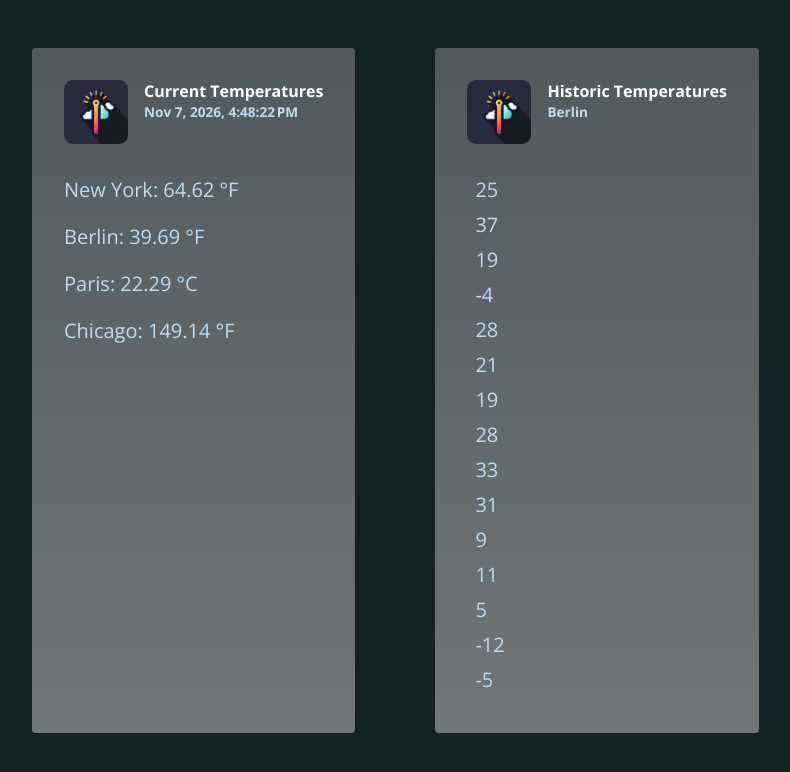
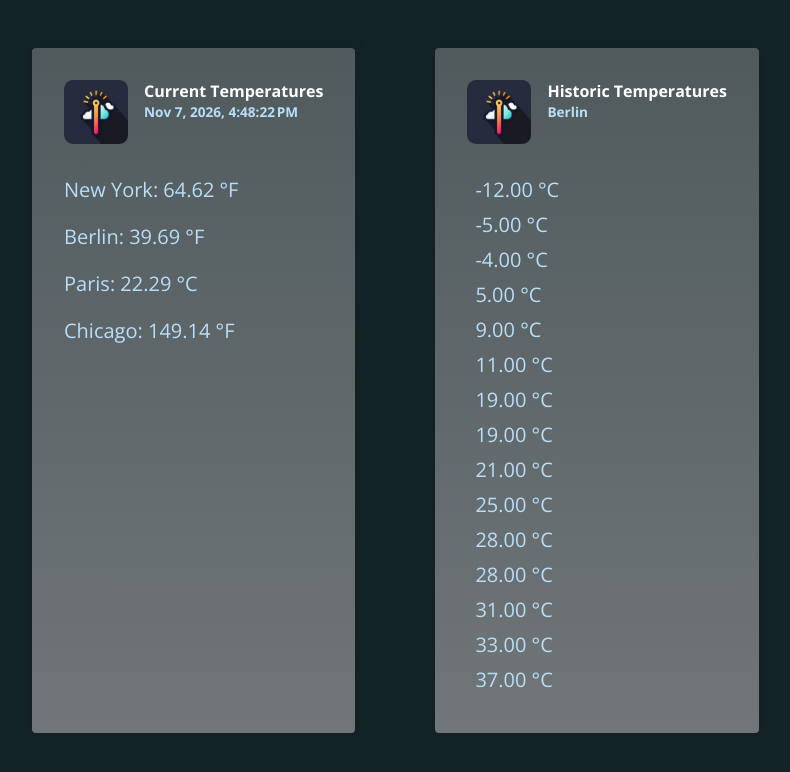
Before and after one commit to Oleg-ru/ng-maximilian-pipes, an Angular app: page / in a window 1280 px wide. Shown: the top 772 px of the page, without its empty margins (168-958 px from the left). Built offline with nearby package versions, Linux system fonts and the light colour scheme.

Commit message:
feature: use sort pipe

```diff
--- a/src/app/app.html
+++ b/src/app/app.html
@@ -22,8 +22,8 @@
       </div>
     </header>
     <ul>
-      @for (temperature of historicTemperatures; track temperature) {
-        <li (click)="onReset($index)">{{ temperature }}</li>
+      @for (temperature of historicTemperatures | sort; track temperature) {
+        <li (click)="onReset($index)">{{ temperature | temperature: 'cel' }}</li>
       }
     </ul>
   </article>
--- a/src/app/app.ts
+++ b/src/app/app.ts
@@ -1,12 +1,14 @@
 import { Component } from '@angular/core';
 import {DatePipe, DecimalPipe} from '@angular/common';
 import {TemperaturePipe} from './temperature-pipe';
+import {SortPipe} from './sort-pipe';
 
 @Component({
   imports: [
     DatePipe,
     DecimalPipe,
-    TemperaturePipe
+    TemperaturePipe,
+    SortPipe
   ],
   selector: 'app-root',
   styleUrl: './app.css',
```
